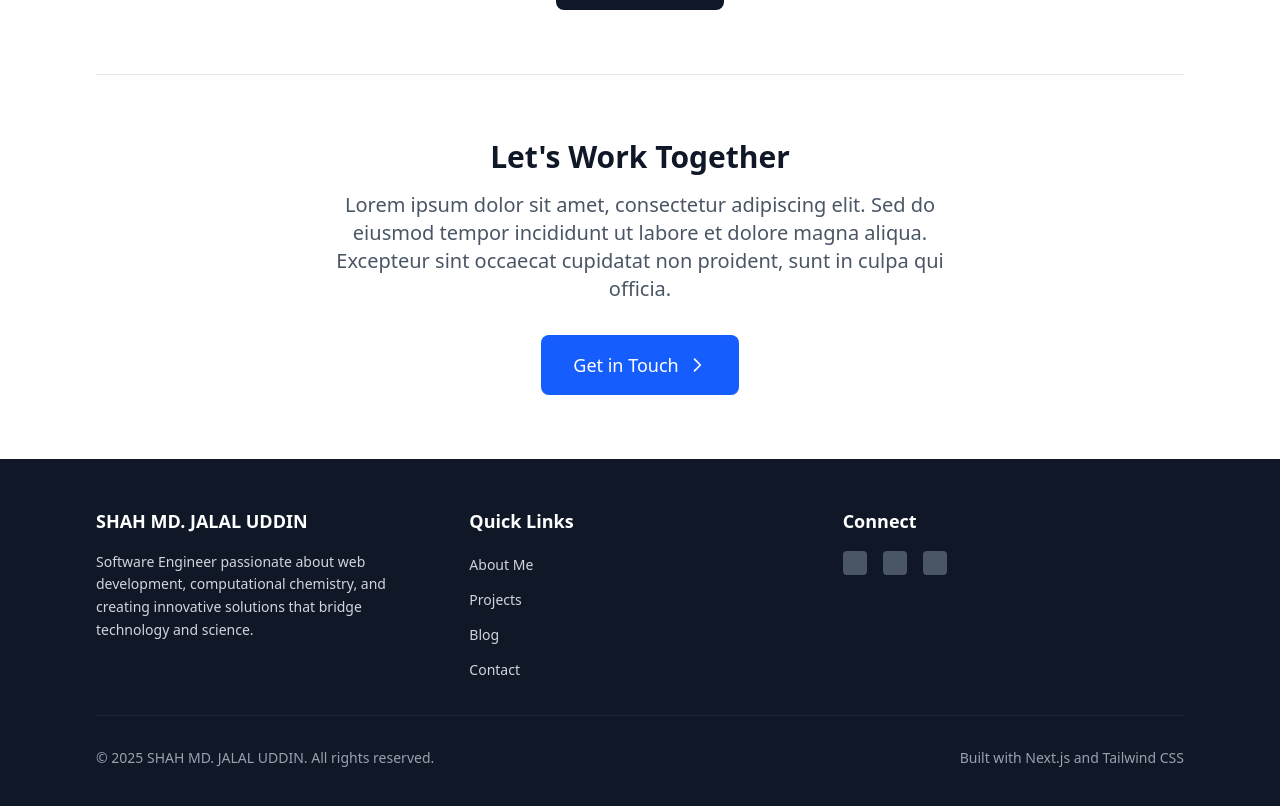
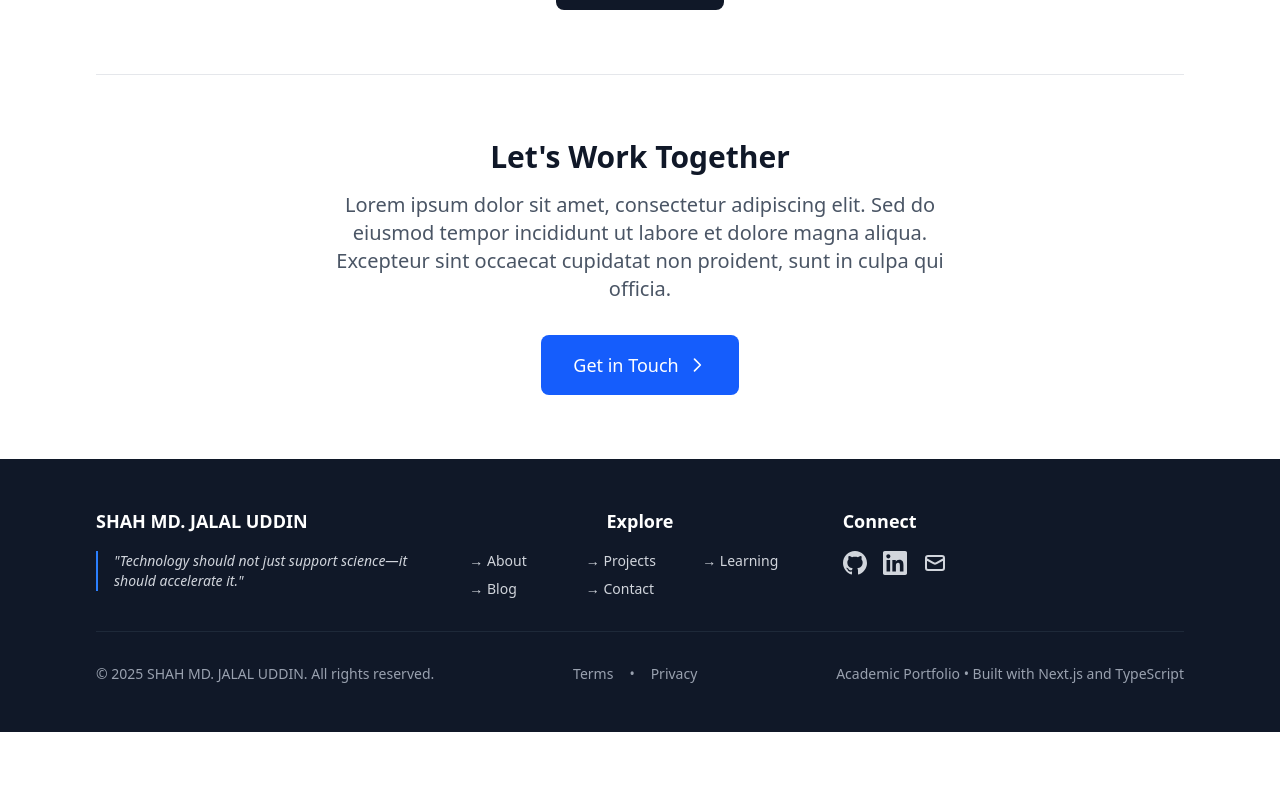
Before and after one commit to shahjalal2313/shahjalal-shanto-website, a Next.js app: page / in a window 1280 px wide. Shown: the part 4134-4940 px from the top of the page. After the commit the page ends 4866 px from the top, so only its background shows below. Built offline with nearby package versions, Linux system fonts and the light colour scheme.

Commit message:
Update Footer component

```diff
--- a/src/components/layout/Footer.tsx
+++ b/src/components/layout/Footer.tsx
@@ -8,56 +8,52 @@
     <footer className="bg-gray-900 dark:bg-gray-950 text-white">
       <div className="max-w-6xl mx-auto px-2 sm:px-6 lg:px-8 py-12">
         <div className="grid grid-cols-1 md:grid-cols-3 gap-8">
-          {/* About Section */}
+          {/* Philosophy & Brand */}
           <div>
             <h3 className="text-lg font-semibold mb-4">{SITE_CONFIG.name}</h3>
-            <p className="text-gray-300 text-sm leading-relaxed">
-              Software Engineer passionate about web development, computational
-              chemistry, and creating innovative solutions that bridge
-              technology and science.
-            </p>
+            <blockquote className="border-l-2 border-blue-500 pl-4 text-gray-300 italic text-sm">
+              "Technology should not just support science—it should accelerate it."
+            </blockquote>
           </div>
 
-          {/* Quick Links */}
+          {/* Navigation (Explore) */}
           <div>
-            <h3 className="text-lg font-semibold mb-4">Quick Links</h3>
-            <ul className="space-y-2">
-              <li>
+            <h3 className="text-lg font-semibold mb-4 text-center">Explore</h3>
+            <div className="grid grid-cols-3 gap-2">
               <Link
                 href="/about"
-                  className="text-gray-300 hover:text-white text-sm transition-colors"
+                className="text-gray-300 hover:text-white text-sm transition-all duration-200 hover:translate-x-1"
               >
-                  About Me
+                → About
               </Link>
-              </li>
-              <li>
               <Link
                 href="/projects"
-                  className="text-gray-300 hover:text-white text-sm transition-colors"
+                className="text-gray-300 hover:text-white text-sm transition-all duration-200 hover:translate-x-1"
               >
-                  Projects
+                → Projects
               </Link>
-              </li>
-              <li>
+              <Link
+                href="/learning"
+                className="text-gray-300 hover:text-white text-sm transition-all duration-200 hover:translate-x-1"
+              >
+                → Learning
+              </Link>
               <Link
                 href="/blog"
-                  className="text-gray-300 hover:text-white text-sm transition-colors"
+                className="text-gray-300 hover:text-white text-sm transition-all duration-200 hover:translate-x-1"
               >
-                  Blog
+                → Blog
               </Link>
-              </li>
-              <li>
               <Link
                 href="/contact"
-                  className="text-gray-300 hover:text-white text-sm transition-colors"
+                className="text-gray-300 hover:text-white text-sm transition-all duration-200 hover:translate-x-1"
               >
-                  Contact
+                → Contact
               </Link>
-              </li>
-            </ul>
+            </div>
           </div>
 
-          {/* Connect Section */}
+          {/* Connect (Social Links) */}
           <div>
             <h3 className="text-lg font-semibold mb-4">Connect</h3>
             <div className="flex space-x-4">
@@ -67,12 +63,25 @@
                   href={link.url}
                   target="_blank"
                   rel="noopener noreferrer"
-                  className="text-gray-300 hover:text-white transition-colors"
+                  className="text-gray-300 hover:text-blue-400 transition-colors"
                   aria-label={`Visit ${link.platform}`}
                 >
                   <span className="sr-only">{link.platform}</span>
-                  {/* Icon placeholder - will be replaced with proper icons */}
-                  <div className="w-6 h-6 bg-gray-600 rounded"></div>
+                  {link.platform === 'GitHub' && (
+                    <svg className="w-6 h-6" fill="currentColor" viewBox="0 0 24 24">
+                      <path d="M12 0c-6.626 0-12 5.373-12 12 0 5.302 3.438 9.8 8.207 11.387.599.111.793-.261.793-.577v-2.234c-3.338.726-4.033-1.416-4.033-1.416-.546-1.387-1.333-1.756-1.333-1.756-1.089-.745.083-.729.083-.729 1.205.084 1.839 1.237 1.839 1.237 1.07 1.834 2.807 1.304 3.492.997.107-.775.418-1.305.762-1.604-2.665-.305-5.467-1.334-5.467-5.931 0-1.311.469-2.381 1.236-3.221-.124-.303-.535-1.524.117-3.176 0 0 1.008-.322 3.301 1.23.957-.266 1.983-.399 3.003-.404 1.02.005 2.047.138 3.006.404 2.291-1.552 3.297-1.23 3.297-1.23.653 1.653.242 2.874.118 3.176.77.84 1.235 1.911 1.235 3.221 0 4.609-2.807 5.624-5.479 5.921.43.372.823 1.102.823 2.222v3.293c0 .319.192.694.801.576 4.765-1.589 8.199-6.086 8.199-11.386 0-6.627-5.373-12-12-12z"/>
+                    </svg>
+                  )}
+                  {link.platform === 'LinkedIn' && (
+                    <svg className="w-6 h-6" fill="currentColor" viewBox="0 0 24 24">
+                      <path d="M20.447 20.452h-3.554v-5.569c0-1.328-.027-3.037-1.852-3.037-1.853 0-2.136 1.445-2.136 2.939v5.667H9.351V9h3.414v1.561h.046c.477-.9 1.637-1.85 3.37-1.85 3.601 0 4.267 2.37 4.267 5.455v6.286zM5.337 7.433c-1.144 0-2.063-.926-2.063-2.065 0-1.138.92-2.063 2.063-2.063 1.14 0 2.064.925 2.064 2.063 0 1.139-.925 2.065-2.064 2.065zm1.782 13.019H3.555V9h3.564v11.452zM22.225 0H1.771C.792 0 0 .774 0 1.729v20.542C0 23.227.792 24 1.771 24h20.451C23.2 24 24 23.227 24 22.271V1.729C24 .774 23.2 0 22.222 0h.003z"/>
+                    </svg>
+                  )}
+                  {link.platform === 'Email' && (
+                    <svg className="w-6 h-6" fill="none" stroke="currentColor" viewBox="0 0 24 24">
+                      <path strokeLinecap="round" strokeLinejoin="round" strokeWidth={2} d="M3 8l7.89 4.26a2 2 0 002.22 0L21 8M5 19h14a2 2 0 002-2V7a2 2 0 00-2-2H5a2 2 0 00-2 2v10a2 2 0 002 2z" />
+                    </svg>
+                  )}
                 </a>
               ))}
             </div>
@@ -81,12 +90,17 @@
 
         {/* Bottom Section */}
         <div className="border-t border-gray-800 mt-8 pt-8">
-          <div className="flex flex-col md:flex-row justify-between items-center">
+          <div className="flex flex-col md:flex-row justify-between items-center space-y-2 md:space-y-0">
             <p className="text-gray-400 text-sm">
               © {currentYear} {SITE_CONFIG.name}. All rights reserved.
             </p>
-            <p className="text-gray-400 text-sm mt-2 md:mt-0">
-              Built with Next.js and Tailwind CSS
+            <div className="flex items-center space-x-4 text-gray-400 text-sm">
+              <Link href="/terms" className="hover:text-white transition-colors">Terms</Link>
+              <span>•</span>
+              <Link href="/privacy" className="hover:text-white transition-colors">Privacy</Link>
+            </div>
+            <p className="text-gray-400 text-sm">
+              Academic Portfolio • Built with Next.js and TypeScript
             </p>
           </div>
         </div>
```
Lines whose indentation alone changed are shown as unchanged.
